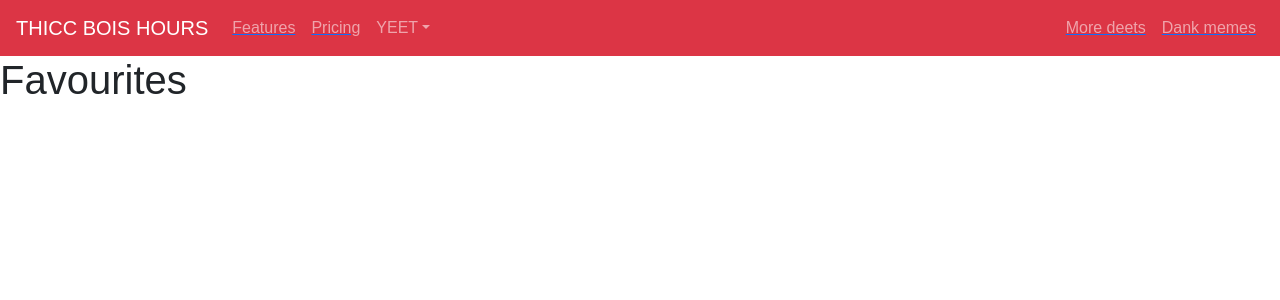
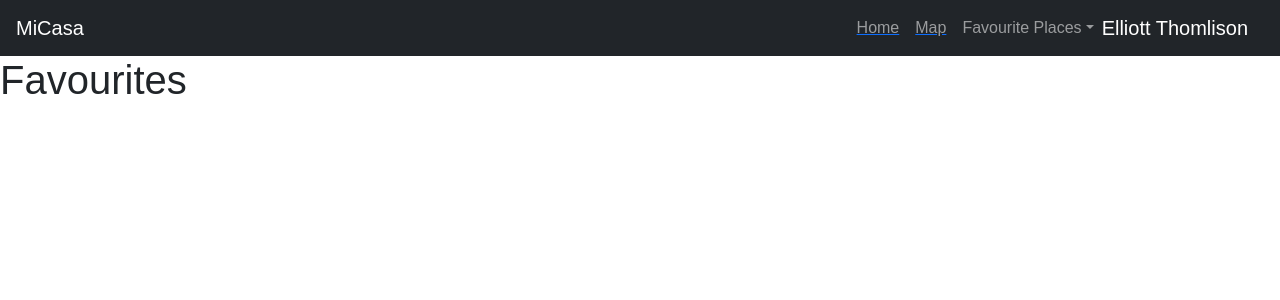
Before and after one commit to leightonchien/MiCasa, a React (Create React App) app in the folder react-front-end/: page /favourites in a window 1280 px wide. Shown: the top 300 px of the page. Built offline with nearby package versions, Linux system fonts and the light colour scheme.

Commit message:
Create a draft version of the navbar

```diff
--- a/react-front-end/src/App.js
+++ b/react-front-end/src/App.js
@@ -22,9 +22,6 @@ function App() {
         {/* A <Switch> looks through its children <Route>s and
             renders the first one that matches the current URL. */}
         <Switch>
-          <Route path="/home" component={Home}>
-              <Home />
-          </Route>
           <Route path="/map" component={Map}>
             <Map />
           </Route>
--- a/react-front-end/src/components/Navbar.js
+++ b/react-front-end/src/components/Navbar.js
@@ -8,34 +8,25 @@ import {
 const NavBar = () => {
     return(
         <div className="App">
-    <ReactBootStrap.Navbar collapseOnSelect expand="xl" bg="danger" variant="dark">
-  <ReactBootStrap.Navbar.Brand href="#home">THICC BOIS HOURS</ReactBootStrap.Navbar.Brand>
+    <ReactBootStrap.Navbar collapseOnSelect expand="xl" bg="dark" variant="dark">
+  <ReactBootStrap.Navbar.Brand href="#home">MiCasa</ReactBootStrap.Navbar.Brand>
   <ReactBootStrap.Navbar.Toggle aria-controls="responsive-navbar-nav" />
   <ReactBootStrap.Navbar.Collapse id="responsive-navbar-nav">
-    <ReactBootStrap.Nav className="mr-auto">
-    <Link to="/features">
-    <ReactBootStrap.Nav.Link href="#features">Features</ReactBootStrap.Nav.Link>
+    <ReactBootStrap.Nav className="ml-auto">
+    <Link to="/home">
+    <ReactBootStrap.Nav.Link href="#home">Home</ReactBootStrap.Nav.Link>
     </Link>
-    <Link to="/pricing">
-    <ReactBootStrap.Nav.Link href="#pricing">Pricing</ReactBootStrap.Nav.Link>
+    <Link to="/map">
+    <ReactBootStrap.Nav.Link href="#map">Map</ReactBootStrap.Nav.Link>
     </Link>
-      <ReactBootStrap.NavDropdown title="YEET" id="collasible-nav-dropdown">
-        <ReactBootStrap.NavDropdown.Item href="#action/3.1">Action</ReactBootStrap.NavDropdown.Item>
-        <ReactBootStrap.NavDropdown.Item href="#action/3.2">Another action</ReactBootStrap.NavDropdown.Item>
-        <ReactBootStrap.NavDropdown.Item href="#action/3.3">Something</ReactBootStrap.NavDropdown.Item>
-        <ReactBootStrap.NavDropdown.Divider />
-        <ReactBootStrap.NavDropdown.Item href="#action/3.4">Separated link</ReactBootStrap.NavDropdown.Item>
+      <ReactBootStrap.NavDropdown title="Favourite Places" id="collasible-nav-dropdown">
+        <ReactBootStrap.NavDropdown.Item href="#action/3.1">Recent Favourites</ReactBootStrap.NavDropdown.Item>
+        <ReactBootStrap.NavDropdown.Item href="#action/3.2">Previous Favourites</ReactBootStrap.NavDropdown.Item>
+        <ReactBootStrap.NavDropdown.Item href="#action/3.3">Edit Favourites</ReactBootStrap.NavDropdown.Item>
       </ReactBootStrap.NavDropdown>
     </ReactBootStrap.Nav>
     <ReactBootStrap.Nav>
-    <Link to="/deets">
-    <ReactBootStrap.Nav.Link href="#deets">More deets</ReactBootStrap.Nav.Link>
-    </Link>
-    <Link to="/dankmemes">
-    <ReactBootStrap.Nav.Link eventKey={2} href="#memes">
-        Dank memes
-      </ReactBootStrap.Nav.Link>
-    </Link>
+    <ReactBootStrap.Navbar.Brand >Elliott Thomlison</ReactBootStrap.Navbar.Brand>
     </ReactBootStrap.Nav>
   </ReactBootStrap.Navbar.Collapse>
 </ReactBootStrap.Navbar>
```
